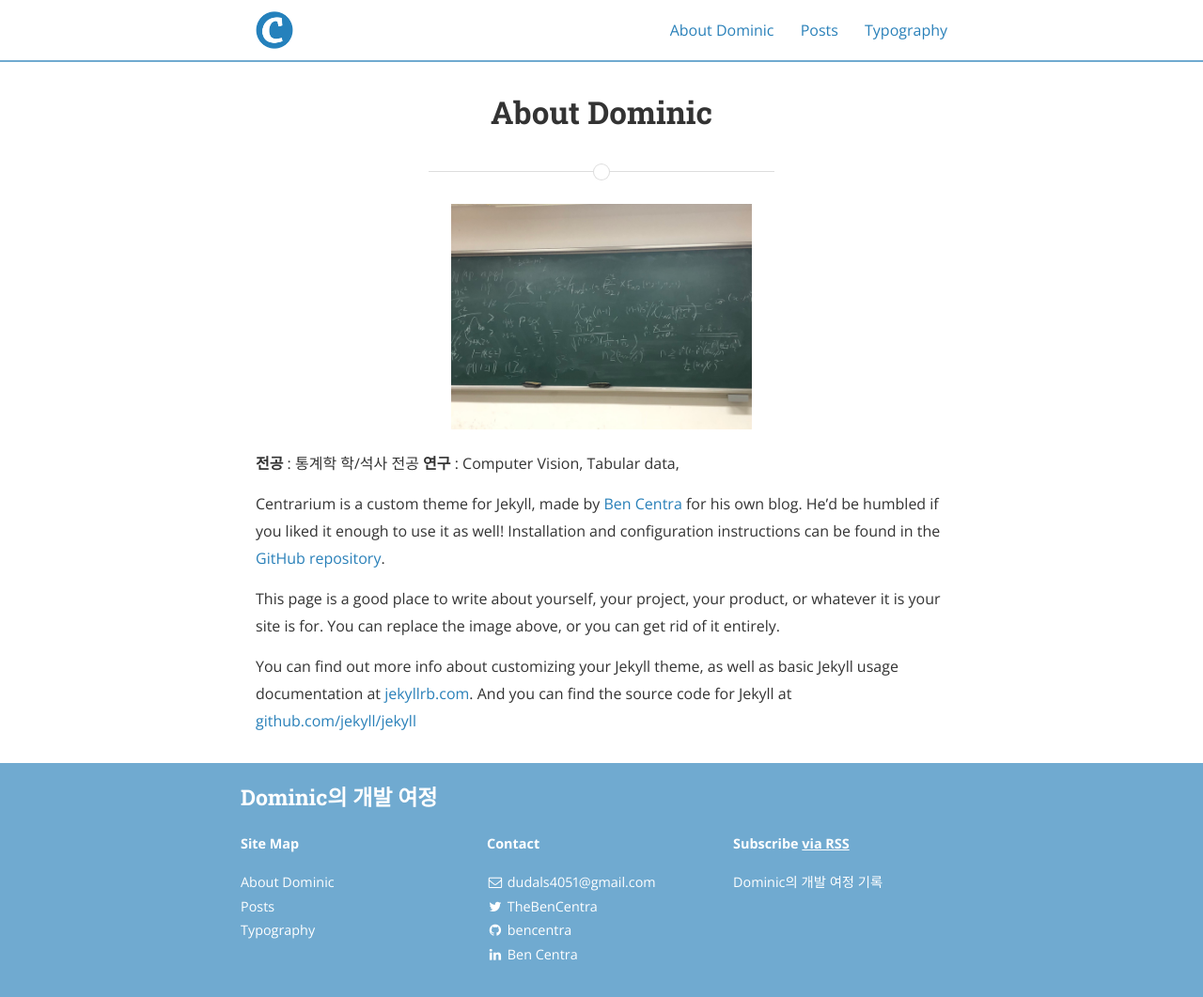
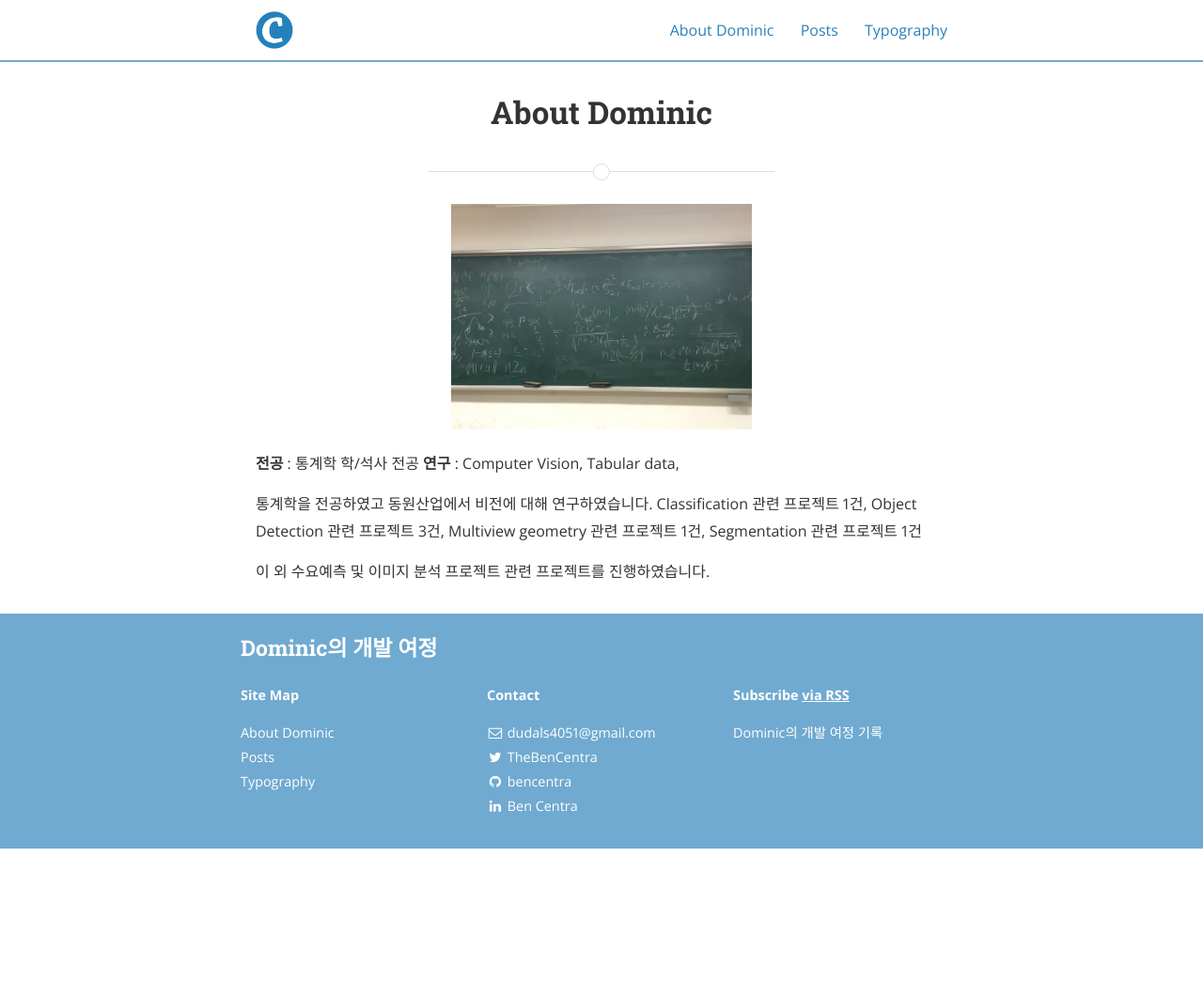
Before and after one commit to DominicAI/DominicAI.github.io, a Jekyll site: the page built from about.md, in a window 1280 px wide and 1061 px high. Shown: the whole window at 94% size. Built offline with Jekyll 4.4.1, drawn with Linux system fonts in a browser that asks for light colours; nearby versions of some CDN libraries.

Commit message:
프로필 수정

```diff
--- a/about.md
+++ b/about.md
@@ -10,11 +10,14 @@ main_nav: true
 **전공** : 통계학 학/석사 전공
 **연구** : Computer Vision, Tabular data,
 
-Centrarium is a custom theme for Jekyll, made by [Ben Centra][bencentra] for his own blog. He'd be humbled if you liked it enough to use it as well! Installation and configuration instructions can be found in the [GitHub repository](https://github.com/bencentra/centrarium).
+통계학을 전공하였고 동원산업에서 비전에 대해 연구하였습니다.
+Classification 관련 프로젝트 1건,
+Object Detection 관련 프로젝트 3건,
+Multiview geometry 관련 프로젝트 1건,
+Segmentation 관련 프로젝트 1건
 
-This page is a good place to write about yourself, your project, your product, or whatever it is your site is for. You can replace the image above, or you can get rid of it entirely.
+이 외 수요예측 및 이미지 분석 프로젝트 관련 프로젝트를 진행하였습니다.
 
-You can find out more info about customizing your Jekyll theme, as well as basic Jekyll usage documentation at [jekyllrb.com](http://jekyllrb.com/). And you can find the source code for Jekyll at [github.com/jekyll/jekyll](https://github.com/jekyll/jekyll)
 
 [centrarium]: https://github.com/bencentra/centrarium
 [bencentra]: http://bencentra.com
```
